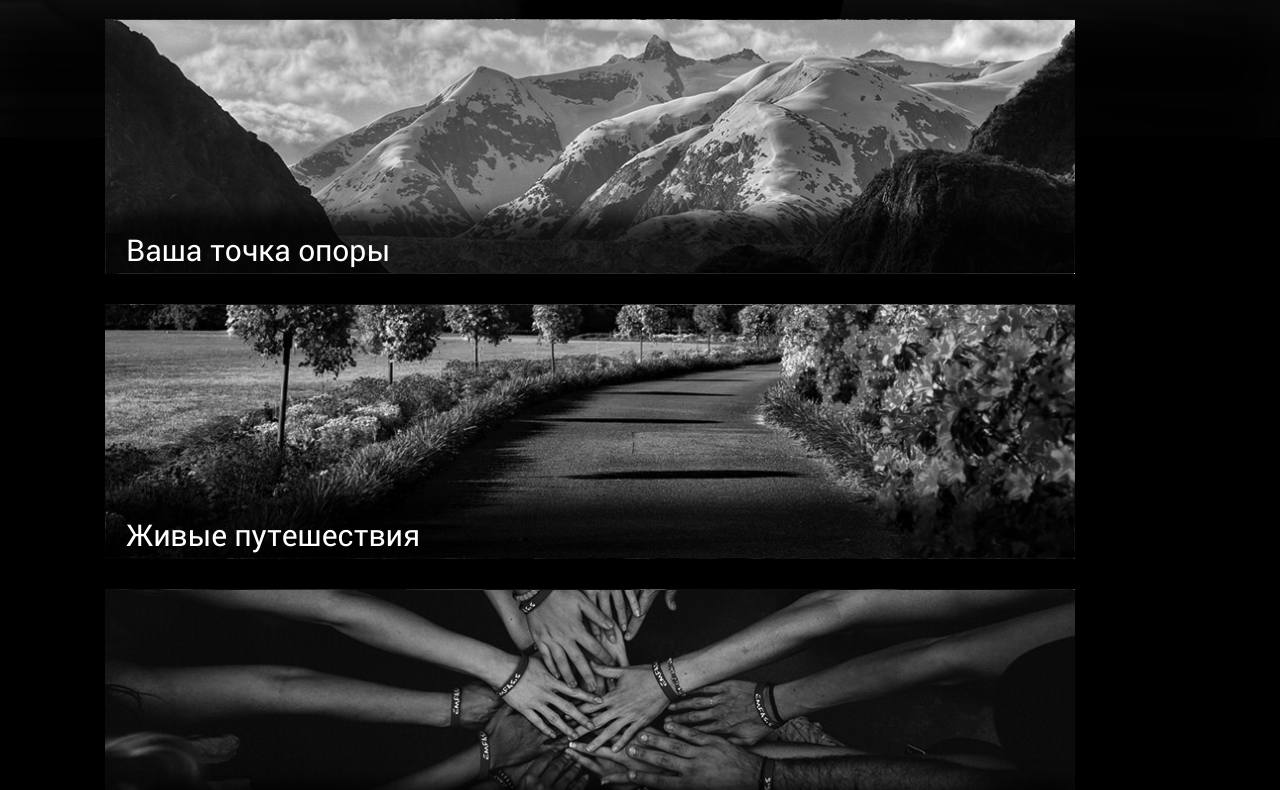
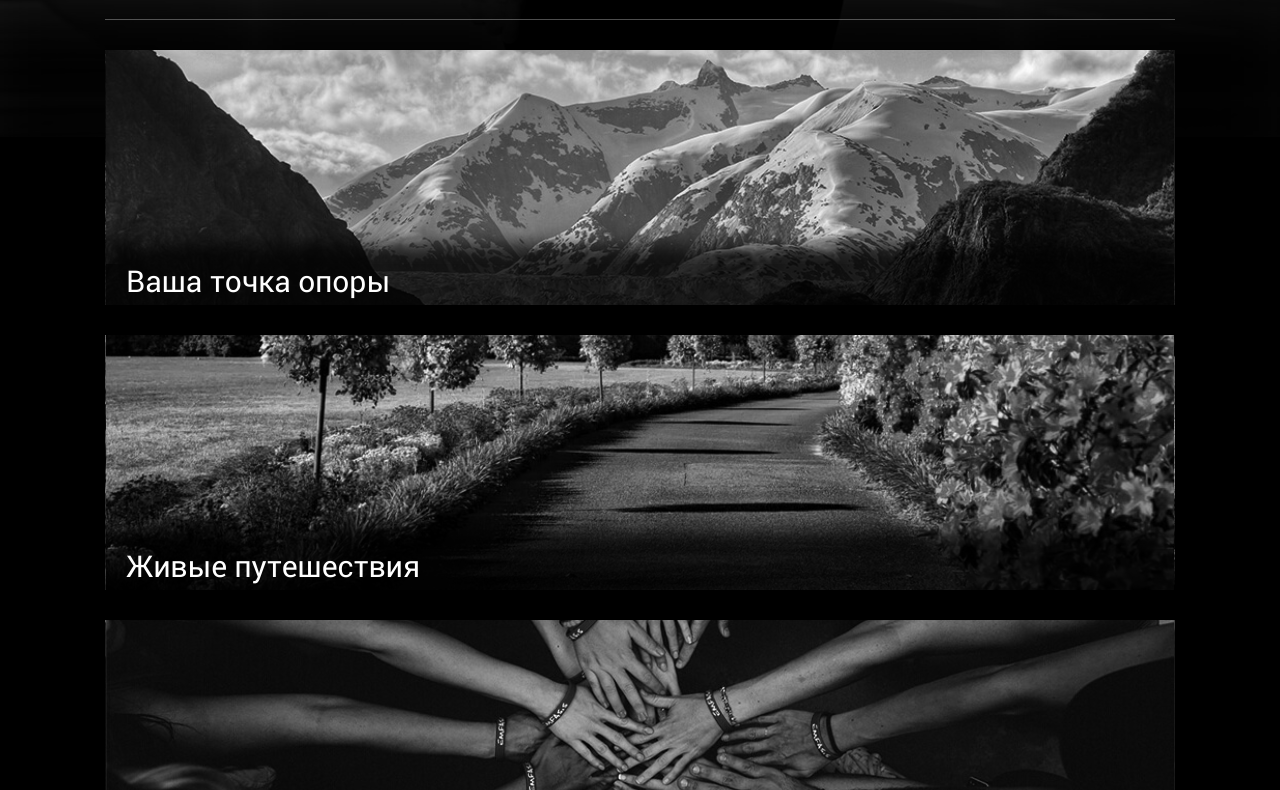
Before and after one commit to newstreetpunk/natali, a plain HTML site: page index.html in a window 1280 px wide. Shown: the part 663-1453 px from the top of the page. Drawn offline with Linux system fonts and the light colour scheme.

Commit message:
Home Page

```diff
--- a/sass/main.sass
+++ b/sass/main.sass
@@ -25,7 +25,7 @@ img
 	width: 100%
 	height: auto
 	object-fit: cover
-a, a:visited
+a
 	color: $text
 	transition: all .1s ease
 	&:hover
@@ -158,6 +158,8 @@ nav
 		padding: 0 105px 50px
 		position: absolute
 		top: -60vh
+		max-width: 1280px
+		width: 100%
 	&__row
 		display: flex
 		justify-content: space-between
```
Also changed, not shown: css/libs.min.css, css/main.min.css, libs/style_wp.css.
